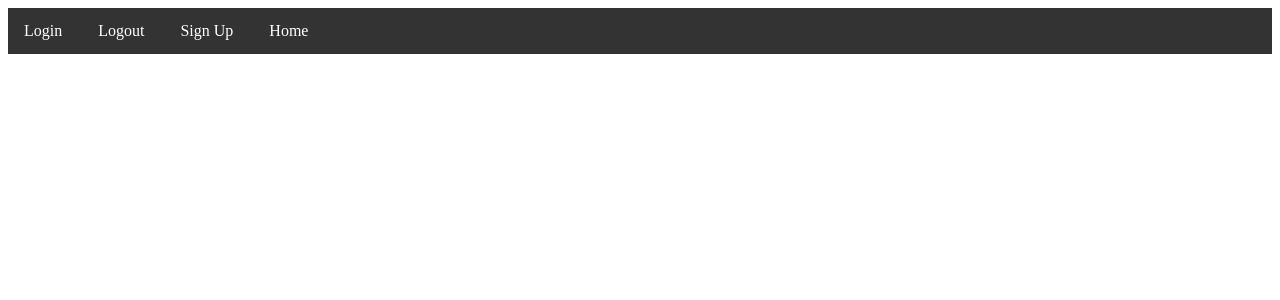
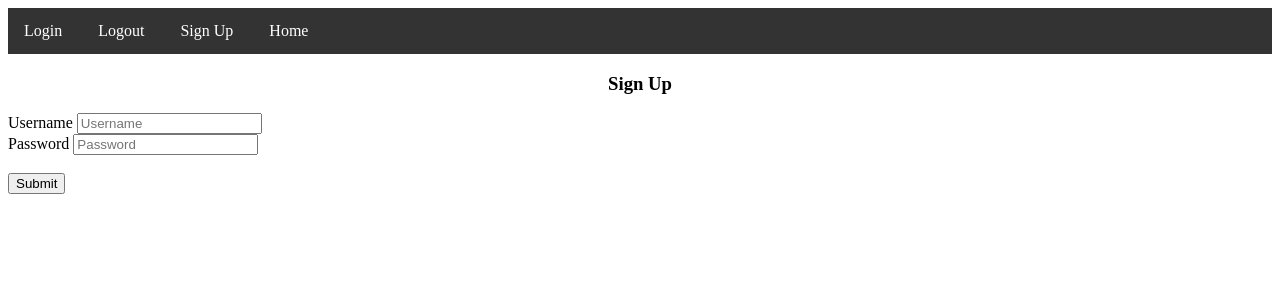
Before and after one commit to ZeusCTF/Olympus, a Flask app: page /sign-up in a window 1280 px wide. Shown: the top 300 px of the page. Run offline with Flask 2, Linux system fonts and the light colour scheme.

Commit message:
lots of changes

```diff
--- a/website/auth.py
+++ b/website/auth.py
@@ -1,9 +1,13 @@
-from flask import Blueprint, render_template
+from flask import Blueprint, render_template, request
 
 auth = Blueprint('auth', __name__)
 
-@auth.route('/login')
+@auth.route('/login', methods=['GET','POST'])
 def login():
+    #the 'request' has info that was used to access this root: ie method, url etc
+    #this is just accessing the form data being sent
+    #data = request.form
+
     # the 'text=' portion sets a variable that can then be accessed in the correspondig html code
     return render_template("login.html", text="Testing")
 
@@ -11,6 +15,11 @@ def login():
 def logout():
     return
 
-@auth.route('/sign-up')
+@auth.route('/sign-up', methods=['GET','POST'])
 def sign_up():
+    if request.method == 'POST':
+        #gets info specific to the form submitted
+        username = request.form.get('userName')
+        password = request.form.get('password')
+
     return render_template("signup.html")
--- a/website/templates/signup.html
+++ b/website/templates/signup.html
@@ -1,2 +1,19 @@
 {% extends "base.html" %}
 {% block title %} Sign Up {% endblock %}
+
+{% block content %}
+
+<form method="POST">
+    <h3 align="center"> Sign Up </h3>
+    <div>
+        <label for="userName">Username</label>
+        <input type="text" id="userName" name="userName" placeholder="Username"/>
+    </div>
+    <div>
+        <label for="password">Password</label>
+        <input type="password" id="password" name="password" placeholder="Password"/>
+    </div>
+    <br>
+    <button type="submit">Submit</button>
+</form>
+{% endblock %}
```
Also changed, not shown: website/__init__.py (+8 -0 lines), website/models.py (+16 -0 lines), website/templates/login.html (+14 -1 lines).
